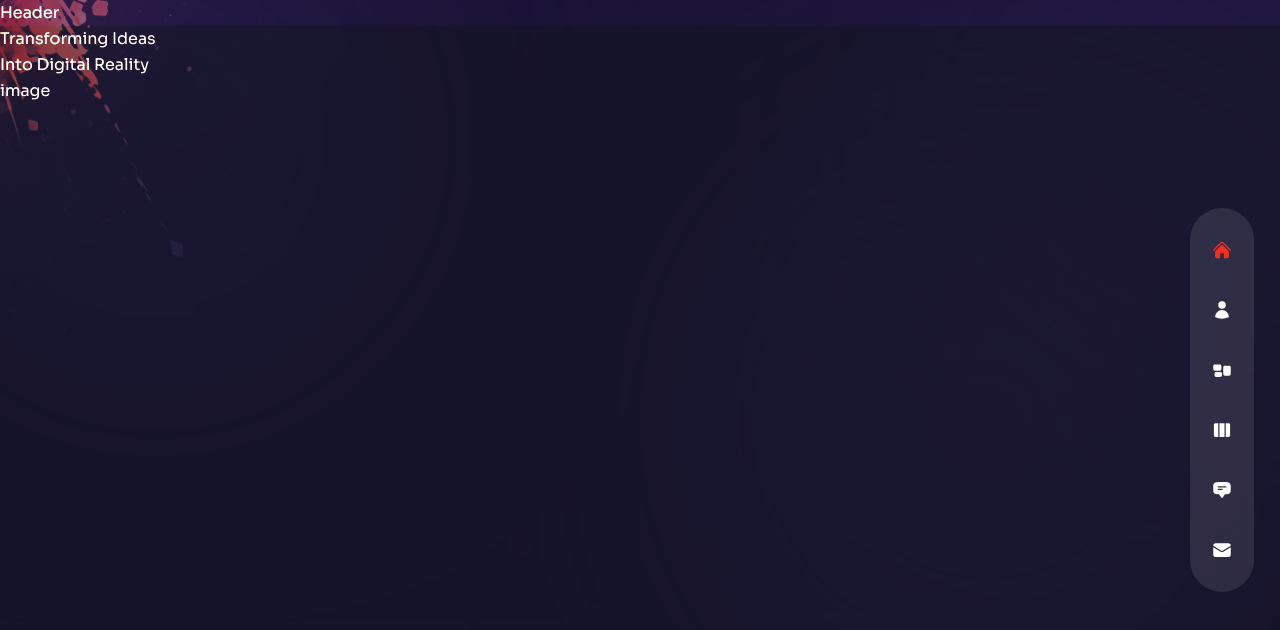
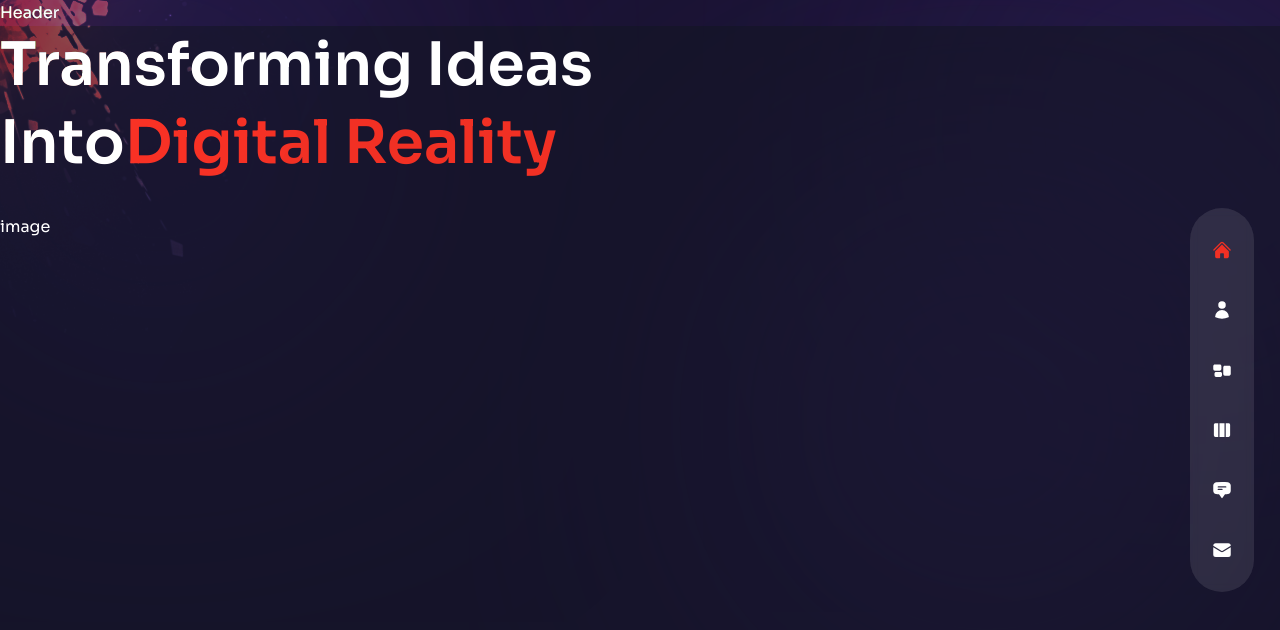
Before and after one commit to erickdc7/react-portfolio-2, a Next.js app: page / in a window 1280 px wide. Shown: the top 630 px of the page. Built offline with nearby package versions, Linux system fonts and the light colour scheme.

Commit message:
add title styles

```diff
--- a/pages/index.js
+++ b/pages/index.js
@@ -19,7 +19,10 @@ const Home = () => {
       <div>
         <div>
           {/* Title */}
-          <h1>Transforming Ideas <br /> Into <span>Digital Reality</span></h1>
+          <h1 className="h1">
+            Transforming Ideas <br /> Into
+            <span className="text-accent">Digital Reality</span>
+          </h1>
         </div>
       </div>
       {/* Image */}
```
